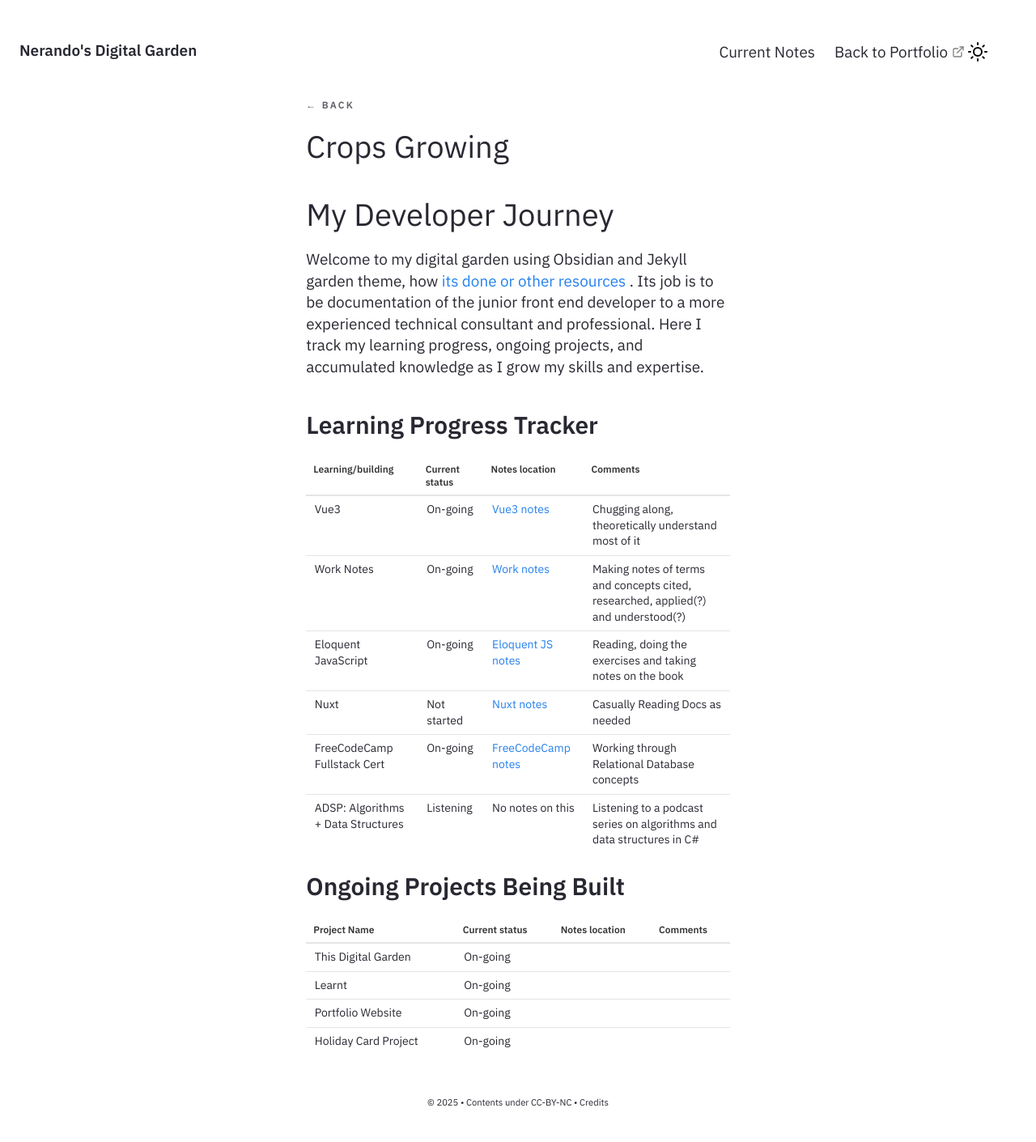
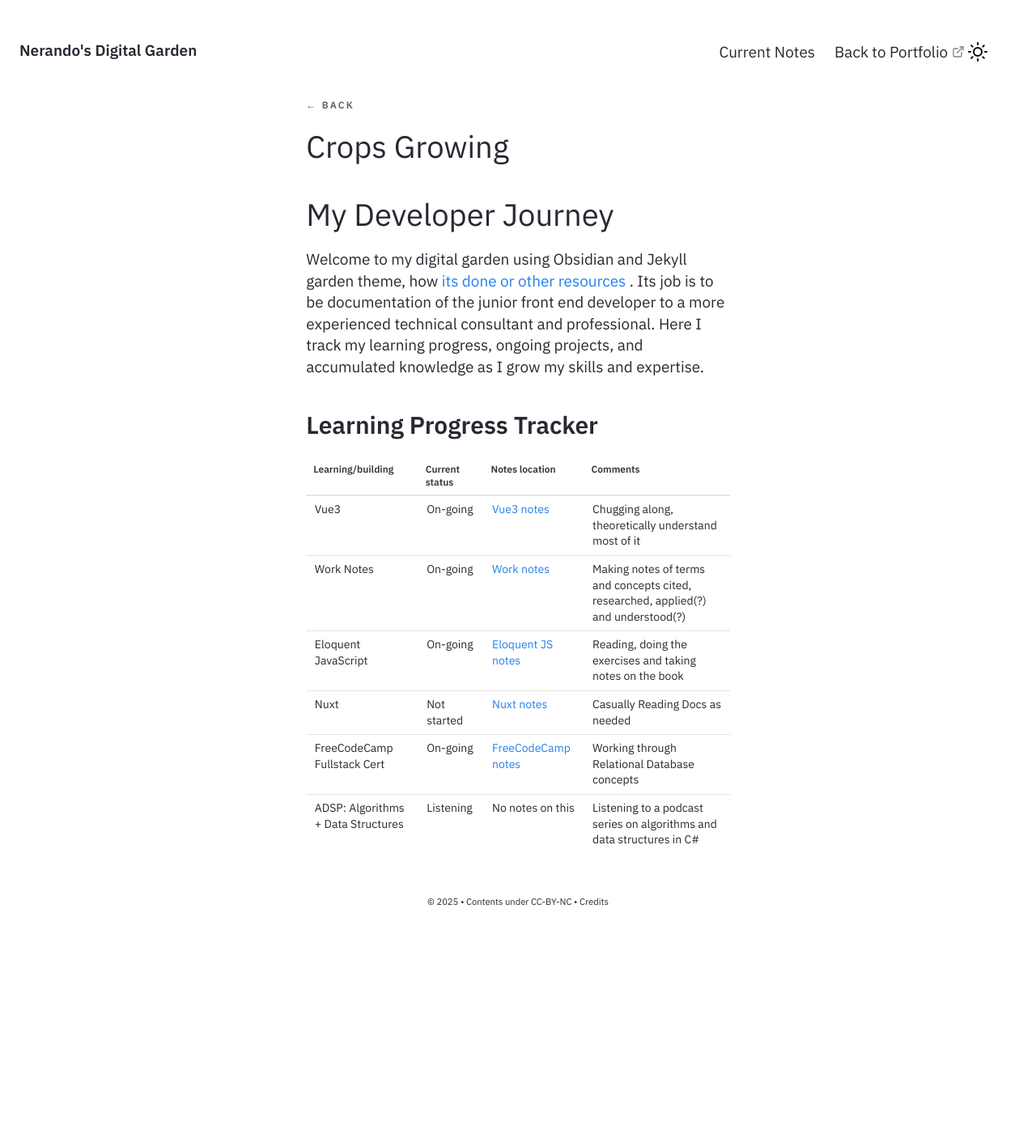
Before and after one commit to Nerajno/digital_garden, a Jekyll site: the page built from _notes/Public/Crops Growing.md, in a window 1280 px wide. Shown: the whole page at 81% size. Built offline with Jekyll 4.4.1, drawn with Linux system fonts in a browser that asks for light colours; after the commit the page ends 1163 px from its top, so only the background shows below that.

Commit message:
fixed random stuff

```diff
--- a/_notes/Public/Crops Growing.md
+++ b/_notes/Public/Crops Growing.md
@@ -18,12 +18,3 @@ Welcome to my digital garden using Obsidian and Jekyll garden theme, how [its do
 | Nuxt              | Not started    | [Nuxt notes](/notes/nuxt.md)   |  Casually Reading Docs as needed              |
 | FreeCodeCamp Fullstack Cert | On-going       | [FreeCodeCamp notes](/notes/freecodecamp.md) | Working through Relational Database concepts|
 | ADSP: Algorithms + Data Structures| Listening | No notes on this |  Listening to a podcast series on algorithms and data structures in C#|
-
-## Ongoing Projects Being Built
-
-| Project Name        | Current status | Notes location | Comments |
-| ------------------- | -------------- | -------------- | -------- |
-| This Digital Garden | On-going       |                |          |
-| Learnt              | On-going       |                |          |
-| Portfolio Website   | On-going       |                |          |
-| Holiday Card Project| On-going       |                |          |
```
